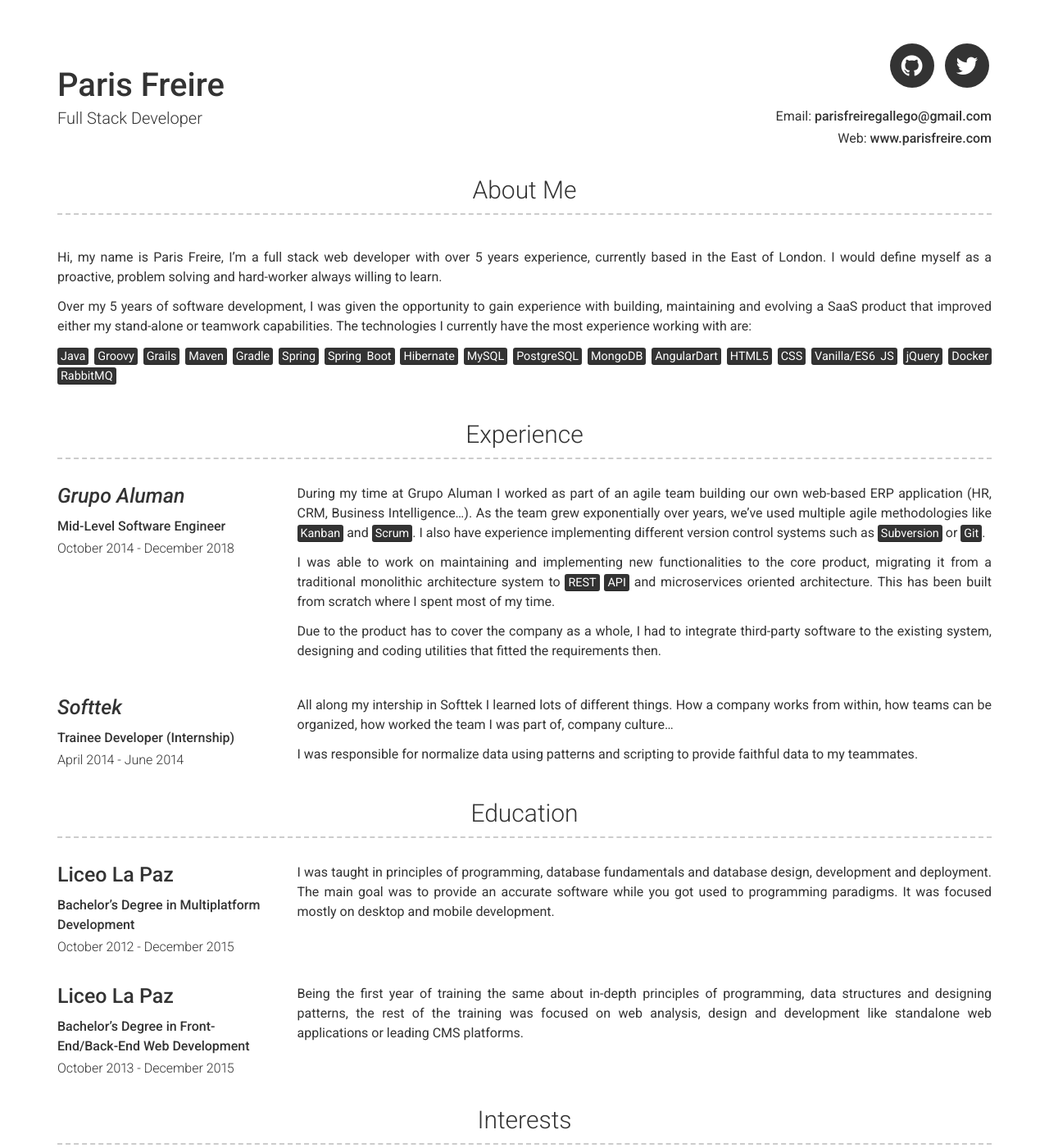
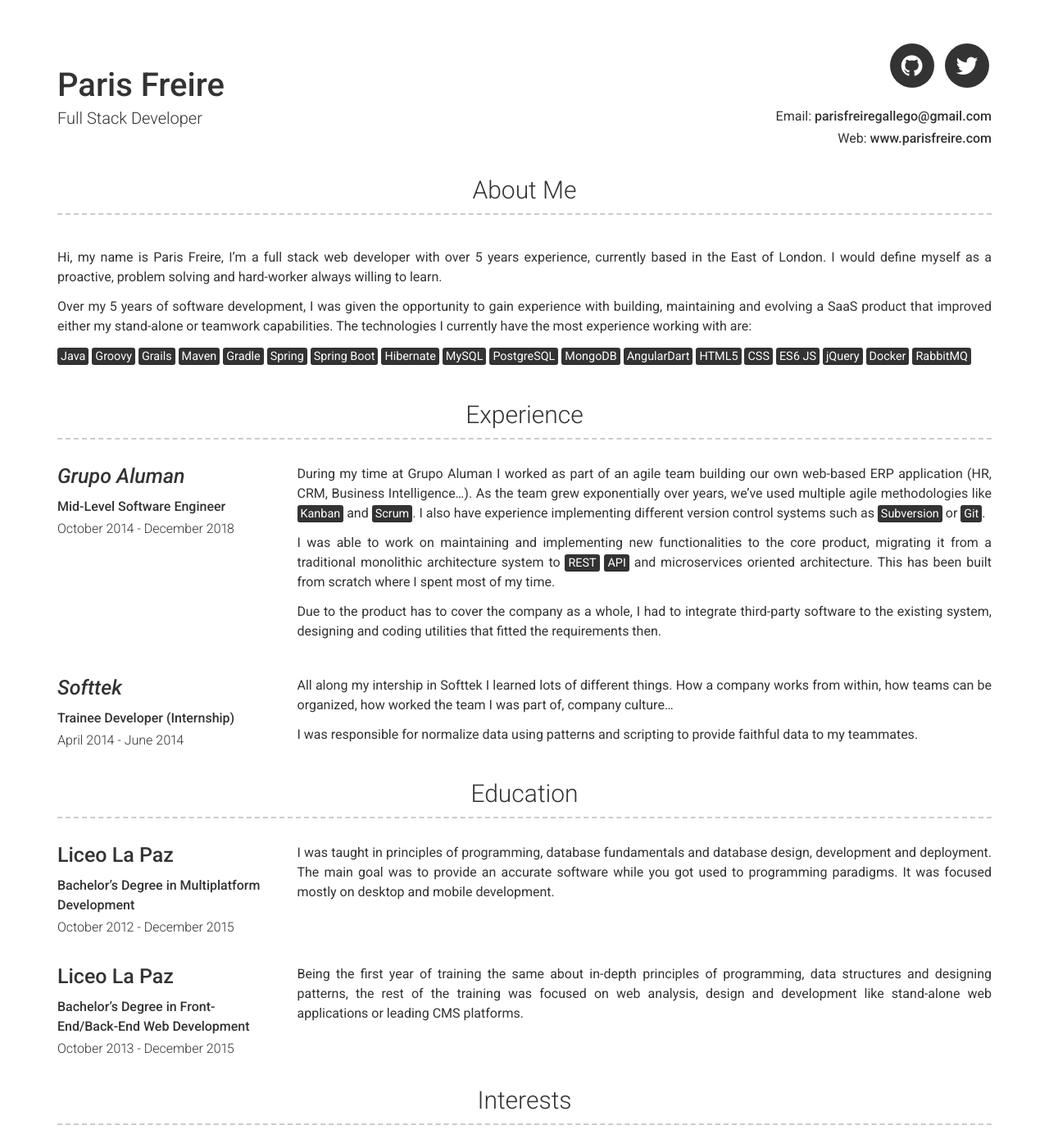
Before and after one commit to parisfreire/parisfreire-resume, a Jekyll site: the page built from index.md, in a window 1280 px wide and 1400 px high. Shown: the whole window at 82% size. Built offline with Jekyll 4.4.1, drawn with Linux system fonts in a browser that asks for light colours.

Commit message:
typos and visual typos

```diff
--- a/_config.yml
+++ b/_config.yml
@@ -37,7 +37,7 @@ about_content: | # this will include new lines to allow paragraphs
  <mark>Maven</mark> <mark>Gradle</mark>
  <mark>Spring</mark> <mark>Spring Boot</mark> <mark>Hibernate</mark>
  <mark>MySQL</mark> <mark>PostgreSQL</mark> <mark>MongoDB</mark>
- <mark>AngularDart</mark> <mark>HTML5</mark> <mark>CSS</mark> <mark>Vanilla/ES6 JS</mark> <mark>jQuery</mark>
+ <mark>AngularDart</mark> <mark>HTML5</mark> <mark>CSS</mark> <mark>ES6 JS</mark> <mark>jQuery</mark>
  <mark>Docker</mark> <mark>RabbitMQ</mark>
 
 # Projects Section
--- a/_data/education.yml
+++ b/_data/education.yml
@@ -16,4 +16,4 @@
   description: | # this will include new lines to allow paragraphs
     Being the first year of training the same about in-depth principles of programming, data structures and designing patterns,
     the rest of the training was focused on web analysis, design and development like
-    standalone web applications or leading CMS platforms.
+    stand-alone web applications or leading CMS platforms.
```
